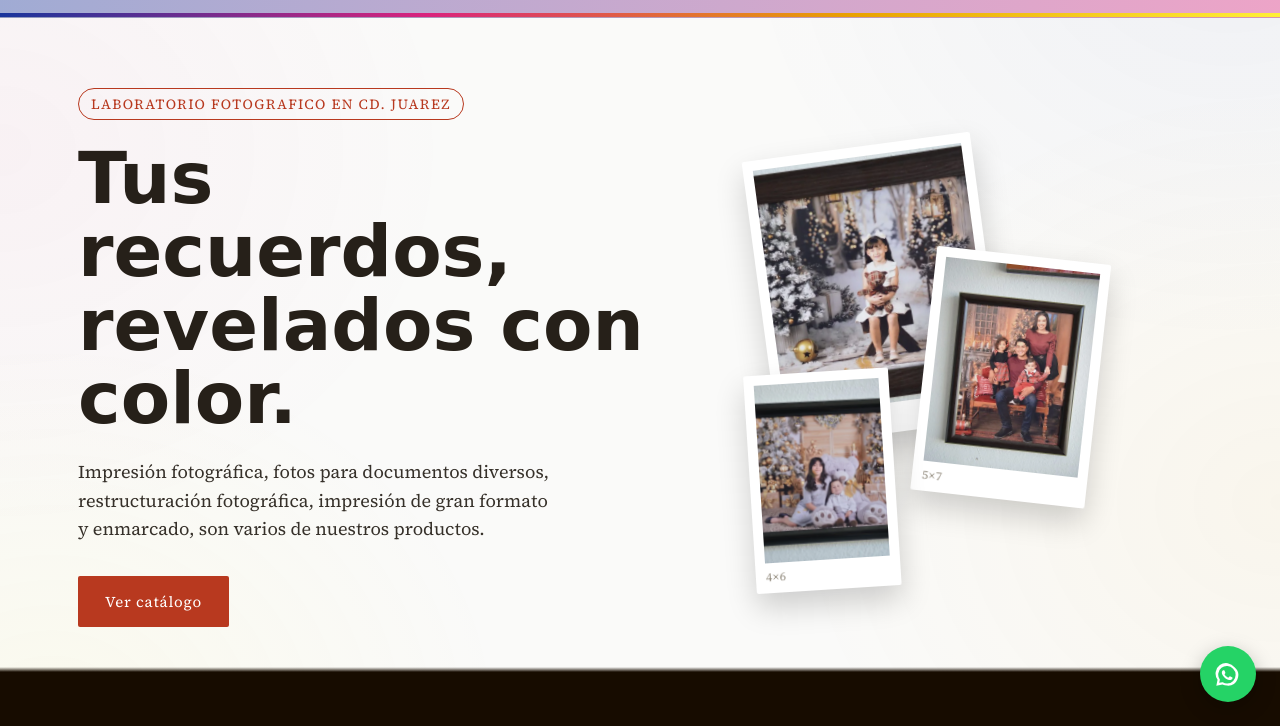
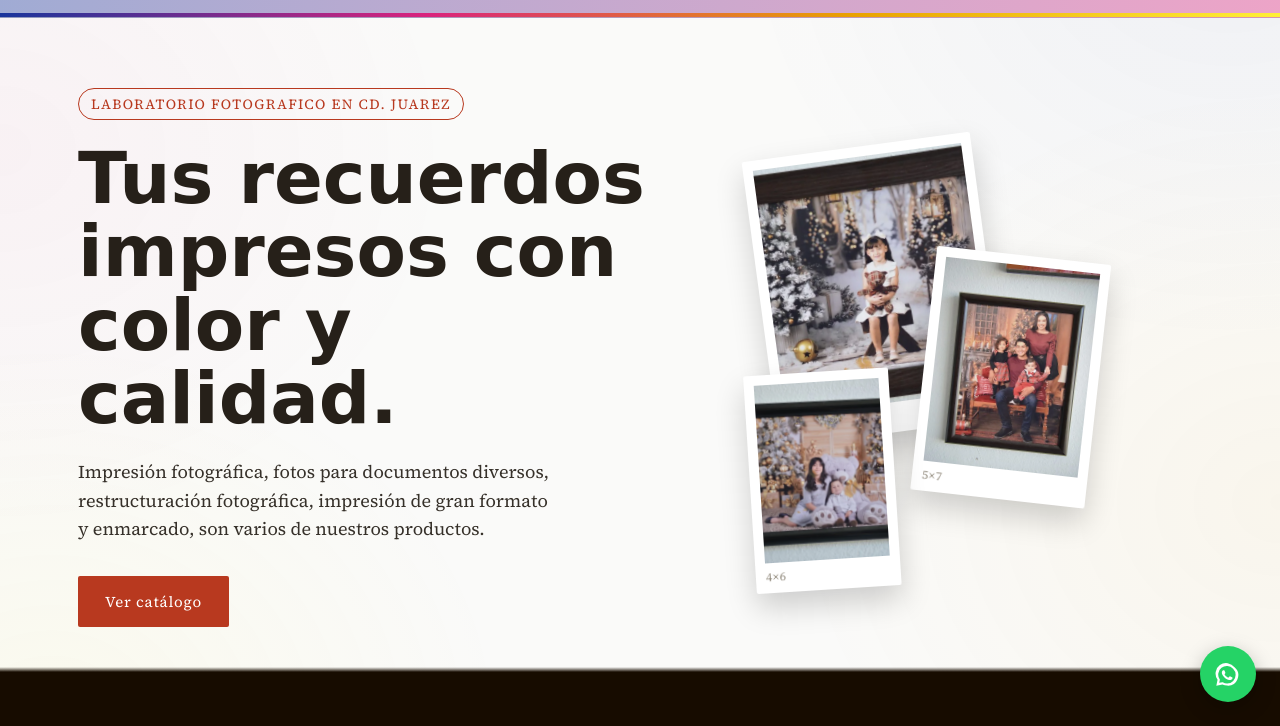
Before and after one commit to santillanesdavid0311-dsr/fotovistajz-web, a plain HTML site: page index.html in a window 1280 px wide. Shown: the part 74-800 px from the top of the page. Drawn offline with Linux system fonts and the light colour scheme; a web font is replaced by a local one.

Commit message:
index.html

```diff
--- a/index.html
+++ b/index.html
@@ -135,7 +135,7 @@
     <div class="wrap hero-grid">
       <div>
         <span class="eyebrow">LABORATORIO FOTOGRAFICO EN CD. JUAREZ</span>
-        <h1>Tus recuerdos, revelados con color.</h1>
+        <h1>Tus recuerdos impresos con color y calidad.</h1>
         <p>Impresión fotográfica, fotos para documentos diversos, restructuración fotográfica, impresión de gran
           formato y enmarcado, son varios de nuestros productos.</p>
         <div class="btn-row">
```
